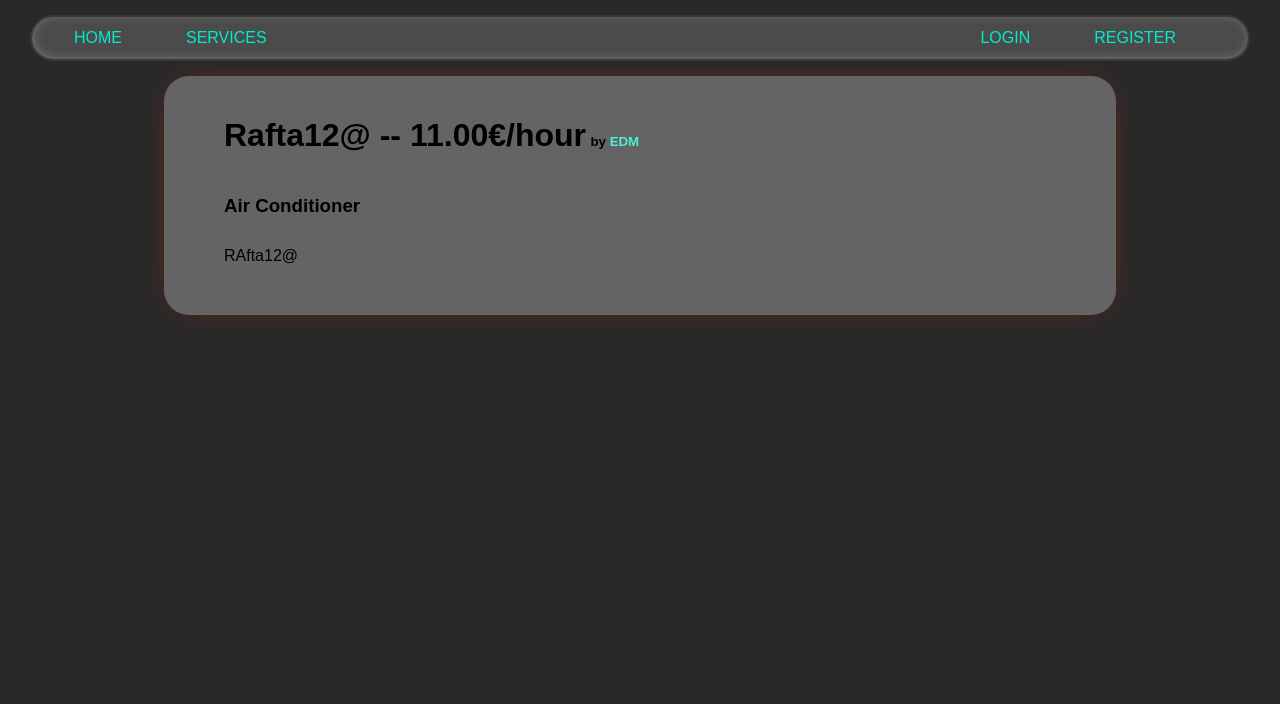
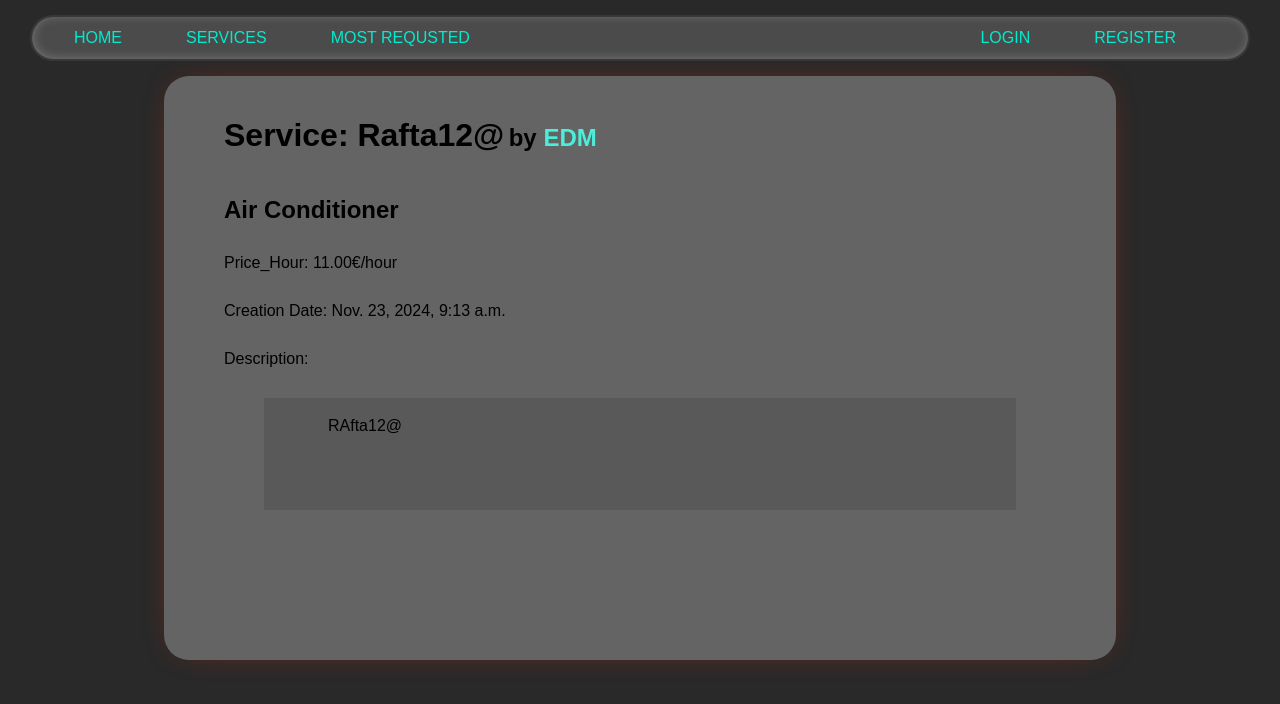
Before and after one commit to Zanakan12/netfix, a Django app: page /services/1 in a window 1280 px wide. Shown: the top 704 px of the page. Run offline with Django 3.2, Linux system fonts and the light colour scheme; data comes from the database, SQL or seed files in the repository.

Commit message:
add date posted job on the single service page

```diff
--- a/main/templates/main/navbar.html
+++ b/main/templates/main/navbar.html
@@ -16,6 +16,7 @@
                 <li><a href="/services/plumbing">Plumbing</a></li>
                 <li><a href="/services/water-heaters">Water Heaters</a></li>
             </ul>
+            <li><a href="/most-requested">Most Requsted</a></li>
         </li>
         <div style="margin-left: auto; display: flex; gap: 1rem;">
         <ul>
--- a/services/models.py
+++ b/services/models.py
@@ -47,3 +47,4 @@ class RequestServiceModel(models.Model):
     salary = models.IntegerField(default=0)
     description= models.CharField(max_length=150, null=False, default='nothing here')
     request_date = models.DateTimeField(auto_now=True, null=False)
+    nb_request=models.IntegerField(default=0)
--- a/services/templates/services/single_service.html
+++ b/services/templates/services/single_service.html
@@ -3,13 +3,18 @@
     {{ service.name }}
 {% endblock %}
 {% block content %}
+
     <div class='service_info_header'>
-        <h1>{{service.name}} -- {{service.price_hour}}€/hour</h1>
-        <h5>by <a href="/company/{{service.company.user}}">{{service.company.user}}</a></h5>
+        <h1>Service: {{service.name}}</h1>
+        <h2 style="text-align: right;">by <a href="/company/{{service.company.user}}">{{service.company.user}}</a></h2>
     </div>
-    <h3>{{service.field}}</h3>
-    <p style="text-align: left;">{{service.description}}</p>
-    {% if request.user.is_customer %}
+    <h2>{{service.field}}</h2>
+    <p style="text-align: left;">Price_Hour: {{service.price_hour}}€/hour</p>
+    <p style="text-align: left;">Creation Date: {{service.date}}</p>
+    <p style="text-align: left;">Description:
+        <blockquote border="2">{{service.description}}</blockquote>
+    </br>
+    <p style="text-align: center;">{% if request.user.is_customer %}
         <a href="/services/{{service.id}}/request_service/" class="like_button">Request Service</a>
     {% endif %}
 {% endblock %}
--- a/services/views.py
+++ b/services/views.py
@@ -68,6 +68,7 @@ def request_service(request, id):
             custom_field= service.field
             description = service.description
             job_name= service.name
+            nb_request= RequestServiceModel.objects(id=id)
             RequestServiceModel.objects.create(
                 user_id=user,
                 service_id=id,
@@ -78,8 +79,13 @@ def request_service(request, id):
                 custom_field= custom_field,
                 description = description,
                 salary=form.cleaned_data['interval']*service.price_hour,
-                job_name = job_name
+                job_name = job_name,
+                nb_request = nb_request
             )
     else:
         form = RequestServiceForm()
     return render(request, 'services/request_service.html', {'form': form})
+
+def most_requested(request):
+
+    return render(request,'services/most_requested.html')
--- a/static/css/style.css
+++ b/static/css/style.css
@@ -362,4 +362,12 @@ span {
   margin: 5px 0px;
 }
 
-/* ============================================================================================== */
+/* =======================================Blockquote================================================= */
+
+blockquote {
+  min-height: 5em;
+  padding: 1em 4em;
+  font: 1em/150% sans-serif;
+  position: relative;
+  background-color: #3938383d;
+}
```
Also changed, not shown: 1 other file.
